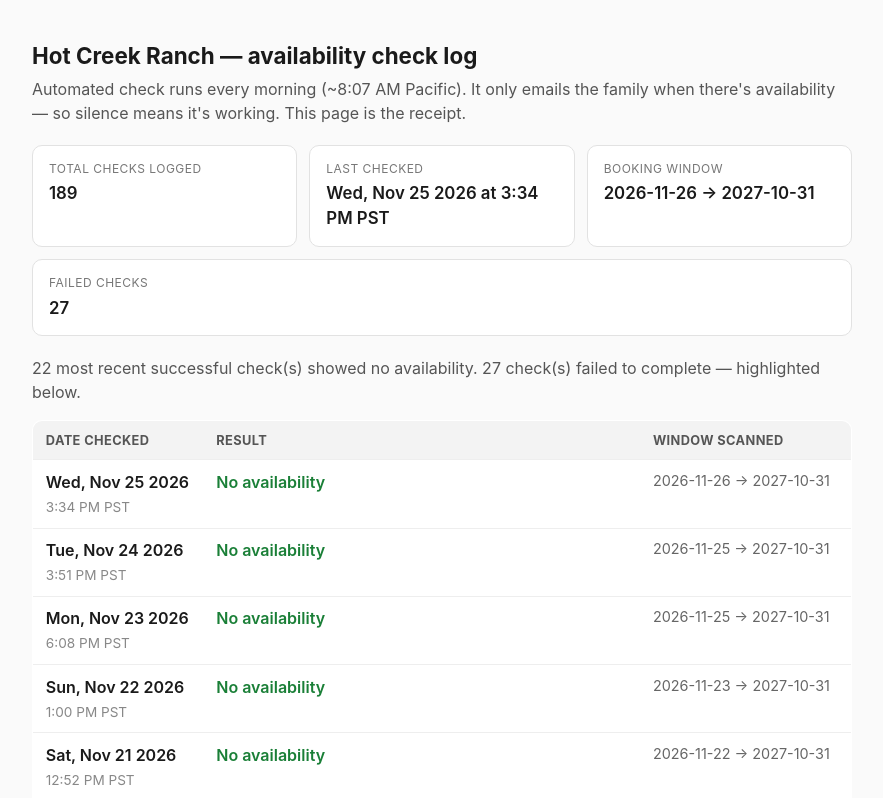
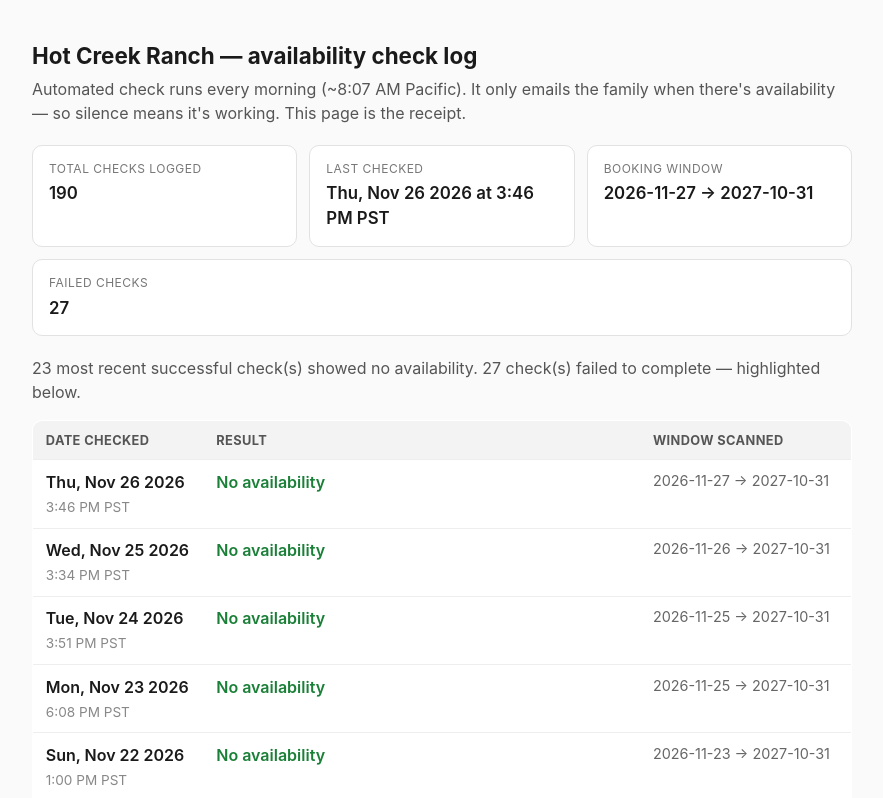
Before and after one commit to spacemanspiff85/hot-creek-log, a plain HTML site: page index.html in a window 1280 px wide. Shown: the top 798 px of the page, without its empty margins (198-1081 px from the left). Drawn offline with Linux system fonts and the light colour scheme.

Commit message:
log: 2026-11-26 page update

```diff
--- a/index.html
+++ b/index.html
@@ -55,16 +55,17 @@
   This page is the receipt.</p>
 
   <div class="cards">
-    <div class="card"><div class="k">Total checks logged</div><div class="v">189</div></div>
-    <div class="card"><div class="k">Last checked</div><div class="v">Wed, Nov 25 2026 at 3:34 PM PST</div></div>
-    <div class="card"><div class="k">Booking window</div><div class="v">2026-11-26 → 2027-10-31</div></div>
+    <div class="card"><div class="k">Total checks logged</div><div class="v">190</div></div>
+    <div class="card"><div class="k">Last checked</div><div class="v">Thu, Nov 26 2026 at 3:46 PM PST</div></div>
+    <div class="card"><div class="k">Booking window</div><div class="v">2026-11-27 → 2027-10-31</div></div>
     <div class="card"><div class="k">Failed checks</div><div class="v">27</div></div>
   </div>
-  <p class="sub">22 most recent successful check(s) showed no availability. 27 check(s) failed to complete — highlighted below.</p>
+  <p class="sub">23 most recent successful check(s) showed no availability. 27 check(s) failed to complete — highlighted below.</p>
 
   <table>
     <thead><tr><th>Date checked</th><th>Result</th><th>Window scanned</th></tr></thead>
     <tbody>
+<tr><td class="date">Thu, Nov 26 2026<br><span class="time">3:46 PM PST</span></td><td><span class="ok">No availability</span></td><td class="window">2026-11-27 → 2027-10-31</td></tr>
 <tr><td class="date">Wed, Nov 25 2026<br><span class="time">3:34 PM PST</span></td><td><span class="ok">No availability</span></td><td class="window">2026-11-26 → 2027-10-31</td></tr>
 <tr><td class="date">Tue, Nov 24 2026<br><span class="time">3:51 PM PST</span></td><td><span class="ok">No availability</span></td><td class="window">2026-11-25 → 2027-10-31</td></tr>
 <tr><td class="date">Mon, Nov 23 2026<br><span class="time">6:08 PM PST</span></td><td><span class="ok">No availability</span></td><td class="window">2026-11-25 → 2027-10-31</td></tr>
@@ -257,7 +258,7 @@
     </tbody>
   </table>
 
-  <footer>Generated Wed, Nov 25 2026 at 3:34 PM PST from
+  <footer>Generated Thu, Nov 26 2026 at 3:46 PM PST from
   logs/history.jsonl. One row per completed run.</footer>
 </body>
 </html>
```
